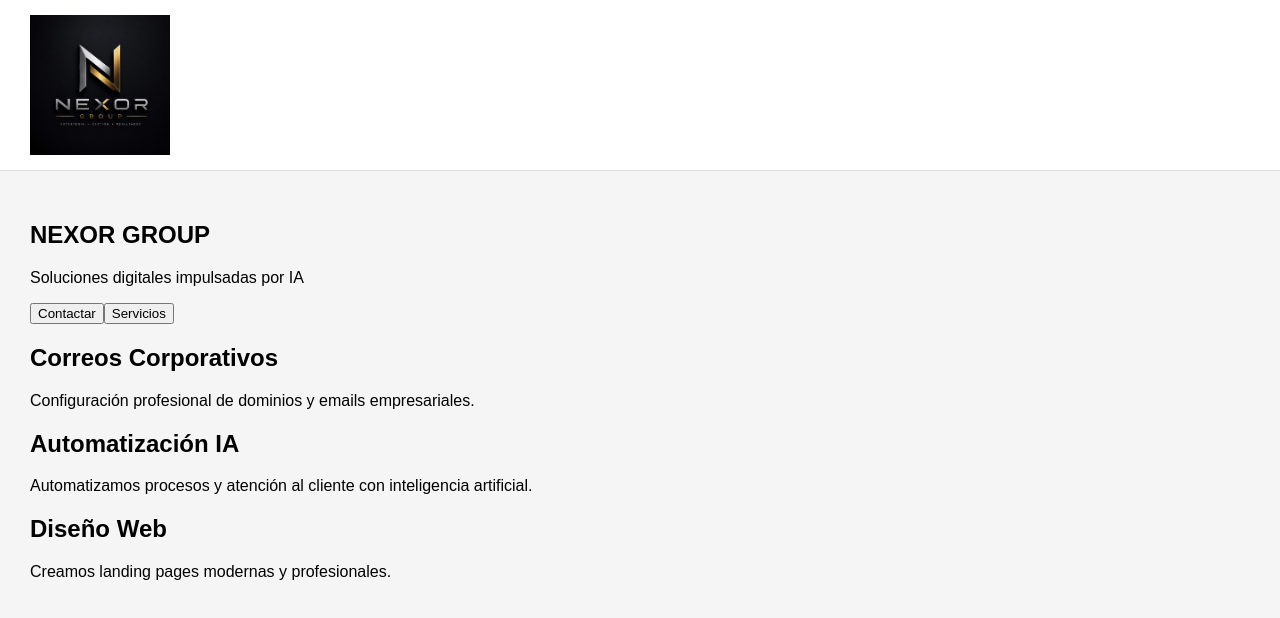
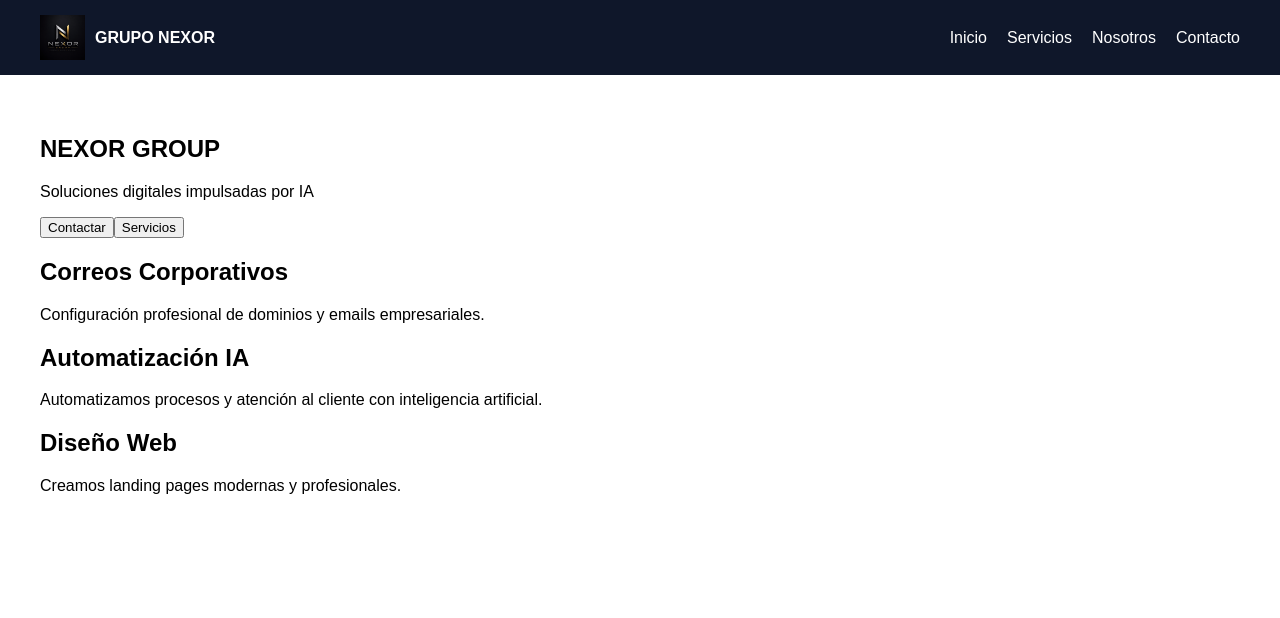
Before and after one commit to josecavallari1987-star/nexor-group, a Next.js app: page / in a window 1280 px wide. Shown: the top 618 px of the page. Built offline with nearby package versions, Linux system fonts and the light colour scheme.

Commit message:
navbar profesional

```diff
--- a/app/layout.tsx
+++ b/app/layout.tsx
@@ -5,19 +5,36 @@
 }) {
   return (
     <html lang="es">
-      <body style={{ margin: 0, fontFamily: "Arial, sans-serif", background: "#f5f5f5" }}>
+      <body style={{ margin: 0, fontFamily: "Arial, sans-serif" }}>
 
+        {/* NAVBAR */}
         <header style={{
           display: "flex",
+          justifyContent: "space-between",
           alignItems: "center",
-          padding: "15px 30px",
-          background: "#ffffff",
-          borderBottom: "1px solid #ddd"
+          padding: "15px 40px",
+          background: "#0f172a",
+          color: "white"
         }}>
-          <img src="/logo.png" alt="Grupo Nexor" width={140} />
+
+          {/* LOGO */}
+          <div style={{ display: "flex", alignItems: "center", gap: "10px" }}>
+            <img src="/logo.png" alt="NEXOR" width={45} />
+            <strong>GRUPO NEXOR</strong>
+          </div>
+
+          {/* MENU */}
+          <nav style={{ display: "flex", gap: "20px" }}>
+            <a href="#" style={{ color: "white", textDecoration: "none" }}>Inicio</a>
+            <a href="#" style={{ color: "white", textDecoration: "none" }}>Servicios</a>
+            <a href="#" style={{ color: "white", textDecoration: "none" }}>Nosotros</a>
+            <a href="#" style={{ color: "white", textDecoration: "none" }}>Contacto</a>
+          </nav>
+
         </header>
 
-        <main style={{ padding: "30px" }}>
+        {/* CONTENIDO */}
+        <main style={{ padding: "40px" }}>
           {children}
         </main>
 
```
